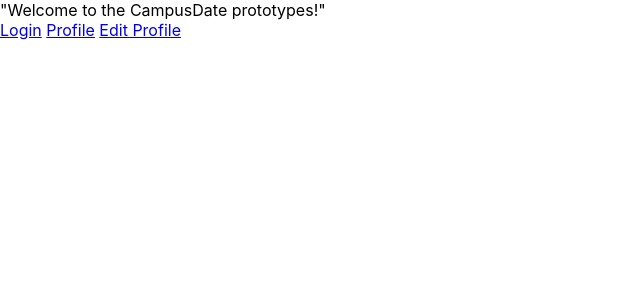
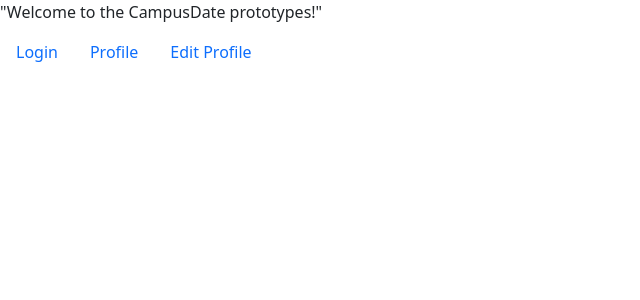
Before and after one commit to babyspider/CampusDate, a React (Create React App) app in the folder mern/campusdate/: page / in a window 1280 px wide. Shown: the top 300 px of the page, without its empty margins (0-640 px from the left). Built offline with nearby package versions, Linux system fonts and the light colour scheme.

Commit message:
Bootstrap

```diff
--- a/mern/campusdate/package.json
+++ b/mern/campusdate/package.json
@@ -6,6 +6,7 @@
     "@testing-library/jest-dom": "^5.16.2",
     "@testing-library/react": "^12.1.3",
     "@testing-library/user-event": "^13.5.0",
+    "bootstrap": "^5.1.3",
     "react": "^17.0.2",
     "react-dom": "^17.0.2",
     "react-native": "^0.67.3",
--- a/mern/campusdate/src/App.js
+++ b/mern/campusdate/src/App.js
@@ -2,16 +2,20 @@
 import './App.css';
 
 import React, { Component } from 'react';
+import "bootstrap/dist/css/bootstrap.min.css";
 import { BrowserRouter, Route, Routes } from 'react-router-dom';
 import { Link } from "react-router-dom";
+
+
 
 class App extends Component {
   render() {
     return (
       <div>"Welcome to the CampusDate prototypes!"
-      <nav><Link to="/login">Login</Link> {" "}
-      <Link to="/profile">Profile</Link> {" "}
-      <Link to="/editprofile">Edit Profile</Link></nav>
+      <nav class="navbar navbar-expand-lg">
+        <Link class="nav-link" to="/login">Login</Link> {" "}
+        <Link class="nav-link" to="/profile">Profile</Link> {" "}
+        <Link class="nav-link" to="/editprofile">Edit Profile</Link></nav>
       </div>
     );
   }
```
Also changed, not shown: 1 other file (tests, documents, lock files or other folders).
